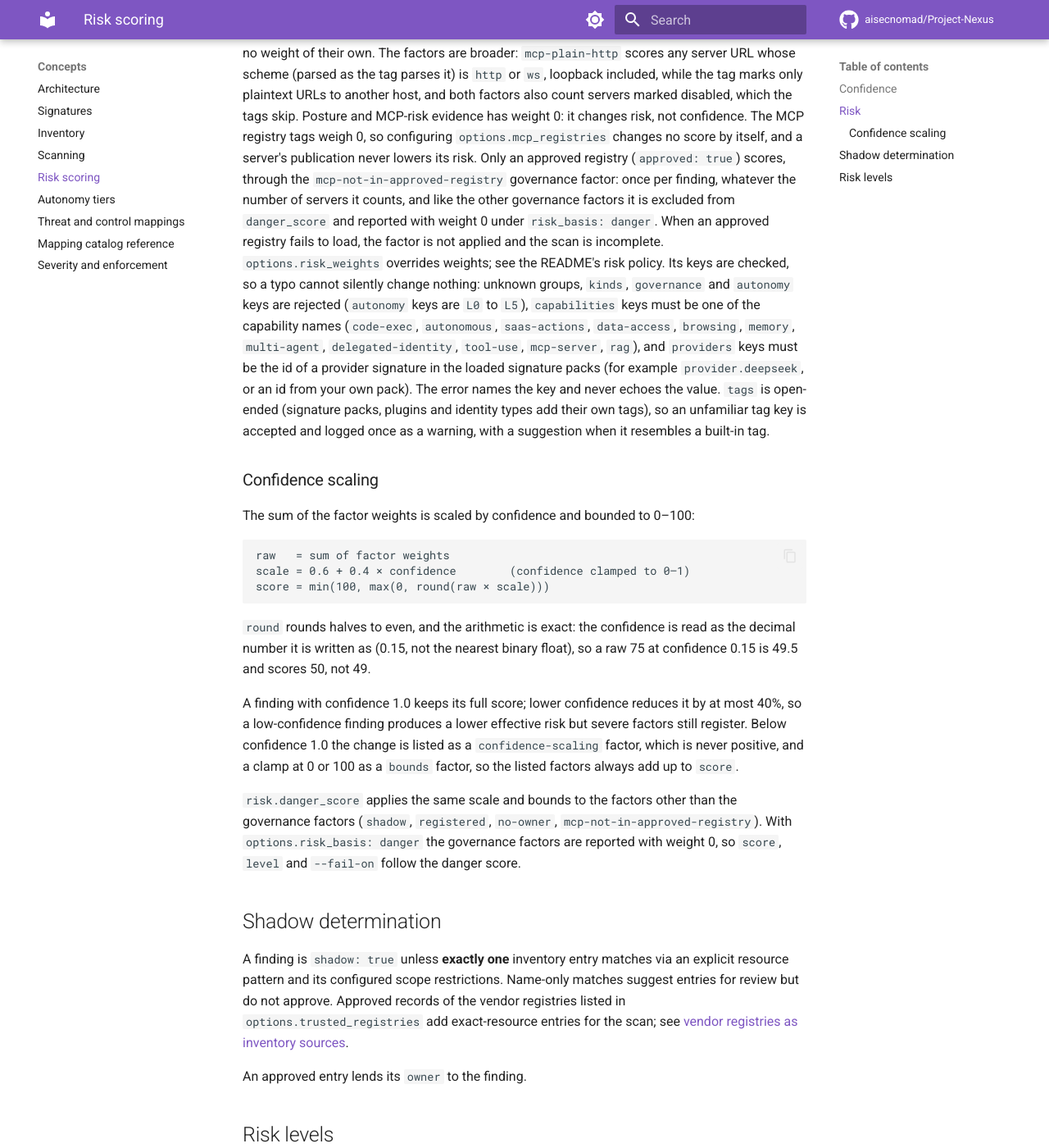
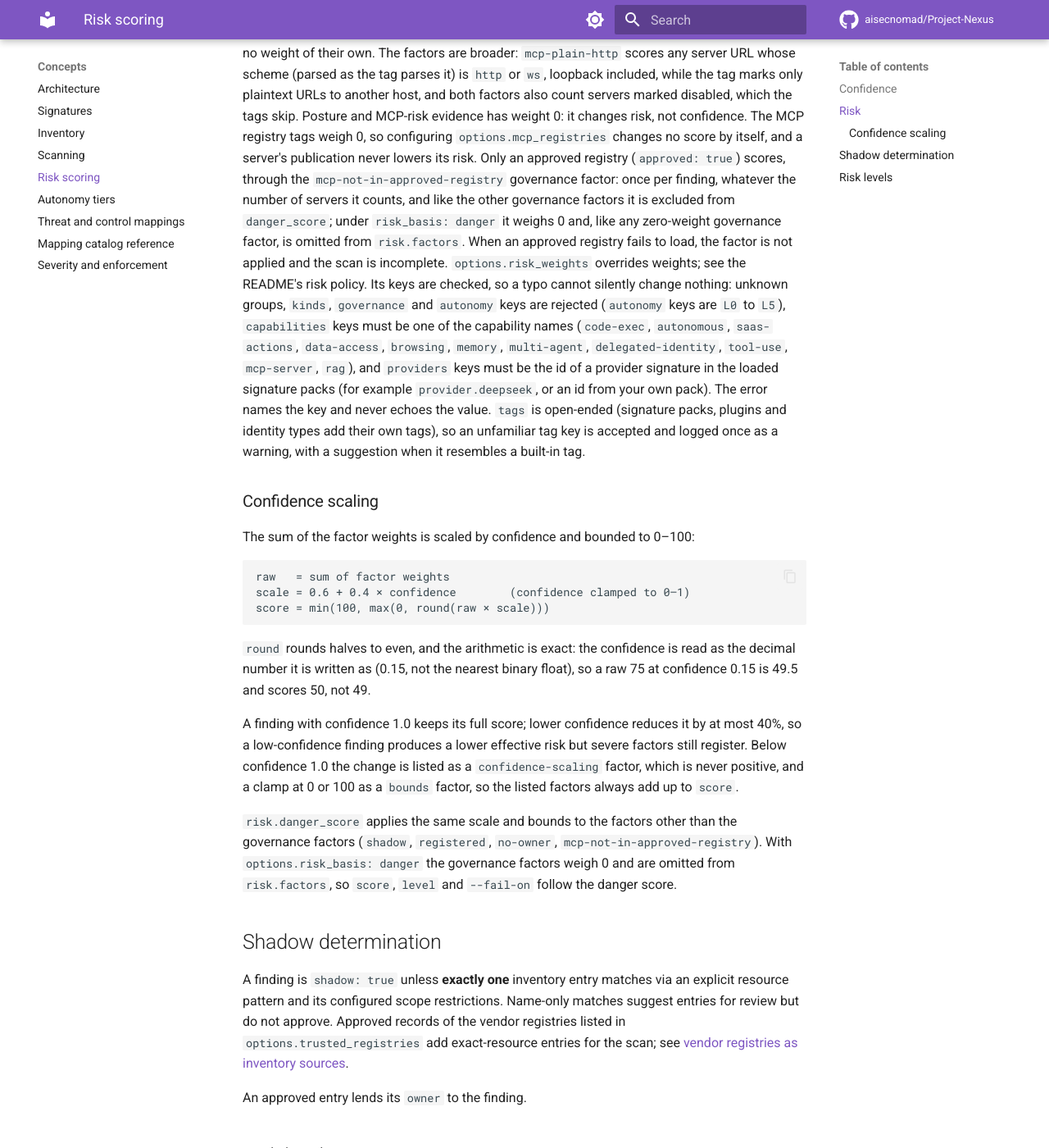
Before and after one commit to aisecnomad/Project-Nexus, an MkDocs documentation site: the page built from docs/concepts/risk.md, in a window 1280 px wide and 1400 px high, scrolled down 5244 px. Shown: the whole window at 82% size. Built offline with MkDocs 1.6.1 and Material for MkDocs 9.7.7, drawn with Linux system fonts in a browser that asks for light colours; comment, search, counter and statistics services are not loaded.

```diff
--- a/docs/concepts/risk.md
+++ b/docs/concepts/risk.md
@@ -160,8 +160,8 @@ no score by itself, and a server's publication never lowers its risk. Only an
 approved registry (`approved: true`) scores, through the
 `mcp-not-in-approved-registry` governance factor: once per finding, whatever
 the number of servers it counts, and like the other governance factors it is
-excluded from `danger_score` and reported with weight 0 under
-`risk_basis: danger`. When an approved registry fails to load, the factor is
+excluded from `danger_score`; under `risk_basis: danger` it weighs 0 and, like
+any zero-weight governance factor, is omitted from `risk.factors`. When an approved registry fails to load, the factor is
 not applied and the scan is incomplete.
 `options.risk_weights` overrides weights; see the README's risk policy. Its
 keys are checked, so a typo cannot silently change nothing: unknown groups,
@@ -200,8 +200,8 @@ as a `bounds` factor, so the listed factors always add up to `score`.
 `risk.danger_score` applies the same scale and bounds to the factors other than
 the governance factors (`shadow`, `registered`, `no-owner`,
 `mcp-not-in-approved-registry`). With
-`options.risk_basis: danger` the governance factors are reported with weight 0,
-so `score`, `level` and `--fail-on` follow the danger score.
+`options.risk_basis: danger` the governance factors weigh 0 and are omitted from
+`risk.factors`, so `score`, `level` and `--fail-on` follow the danger score.
 
 ## Shadow determination
 
```
Also changed, not shown: docs/concepts/mappings-reference.md (+0 -1 lines), docs/connectors.md (+1 -1 lines), docs/operations/drift.md (+3 -3 lines), 8 other files.
